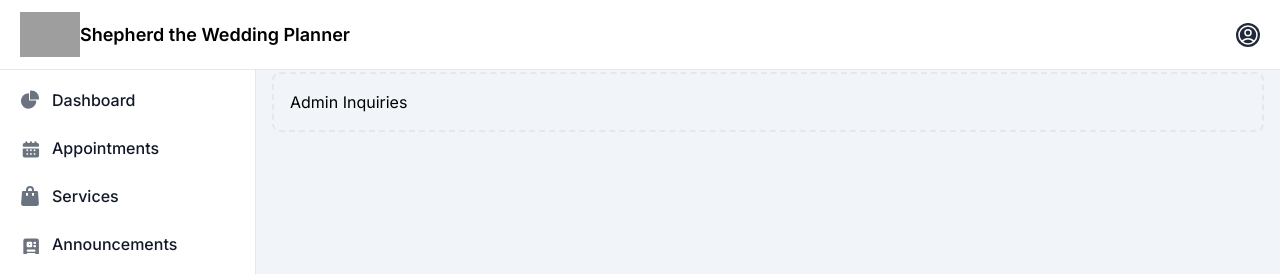
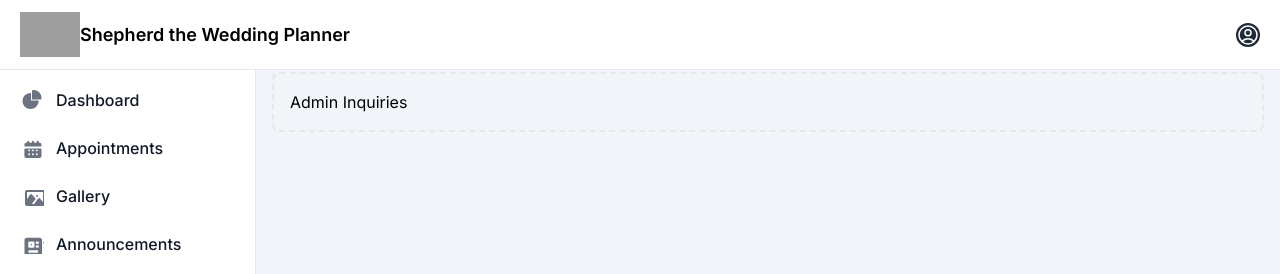
Before and after one commit to jamela012/stwp-nextjs, a Next.js app: page /admin/inquiries in a window 1280 px wide. Shown: the top 274 px of the page. Built offline with nearby package versions, Linux system fonts and the light colour scheme; grey boxes are pictures that could not be loaded.

Commit message:
update admin sidenav

```diff
--- a/src/app/admin/components/AdminSideNav.tsx
+++ b/src/app/admin/components/AdminSideNav.tsx
@@ -158,7 +158,7 @@ export default function AdminSideNav() {
                                 className="flex items-center p-2 text-gray-900 rounded-lg dark:text-white hover:bg-gray-100 dark:hover:bg-gray-700 group"
                             >
                                 <svg
-                                    className="w-5 h-5 text-gray-500 transition duration-75 dark:text-gray-400 group-hover:text-gray-900 dark:group-hover:text-white"
+                                    className="w-6 h-5 text-gray-500 transition duration-75 dark:text-gray-400 group-hover:text-gray-900 dark:group-hover:text-white"
                                     aria-hidden="true"
                                     xmlns="http://www.w3.org/2000/svg"
                                     fill="currentColor"
@@ -176,7 +176,7 @@ export default function AdminSideNav() {
                                 className="flex items-center p-2 text-gray-900 rounded-lg dark:text-white hover:bg-gray-100 dark:hover:bg-gray-700 group"
                             >
                                 <svg
-                                    className="flex-shrink-0 w-5 h-5 text-gray-500 transition duration-75 dark:text-gray-400 group-hover:text-gray-900 dark:group-hover:text-white"
+                                    className="flex-shrink-0 w-6 h-5 text-gray-500 transition duration-75 dark:text-gray-400 group-hover:text-gray-900 dark:group-hover:text-white"
                                     aria-hidden="true"
                                     xmlns="http://www.w3.org/2000/svg"
                                     fill="currentColor"
@@ -189,19 +189,21 @@ export default function AdminSideNav() {
                         </li>
                         <li>
                             <Link
-                                href="/admin/services"
+                                href="/admin/gallery"
                                 className="flex items-center p-2 text-gray-900 rounded-lg dark:text-white hover:bg-gray-100 dark:hover:bg-gray-700 group"
                             >
                                 <svg
-                                    className="flex-shrink-0 w-5 h-5 text-gray-500 transition duration-75 dark:text-gray-400 group-hover:text-gray-900 dark:group-hover:text-white"
+                                    className="flex-shrink-0 w-6 h-5 text-gray-500 transition duration-75 dark:text-gray-400 group-hover:text-gray-900 dark:group-hover:text-white"
                                     aria-hidden="true"
                                     xmlns="http://www.w3.org/2000/svg"
                                     fill="currentColor"
                                     viewBox="0 0 18 20">
-                                    <path d="M17 5.923A1 1 0 0 0 16 5h-3V4a4 4 0 1 0-8 0v1H2a1 1 0 0 0-1 .923L.086 17.846A2 2 0 0 0 2.08 20h13.84a2 2 0 0 0 1.994-2.153L17 5.923ZM7 9a1 1 0 0 1-2 0V7h2v2Zm0-5a2 2 0 1 1 4 0v1H7V4Zm6 5a1 1 0 1 1-2 0V7h2v2Z" />
+                                    <path fillRule="evenodd" d="M13 10a1 1 0 0 1 1-1h.01a1 1 0 1 1 0 2H14a1 1 0 0 1-1-1Z" clipRule="evenodd"/>
+                                    <path fillRule="evenodd" d="M2 6a2 2 0 0 1 2-2h16a2 2 0 0 1 2 2v12c0 .556-.227 1.06-.593 1.422A.999.999 0 0 1 20.5 20H4a2.002 2.002 0 0 1-2-2V6Zm6.892 12 3.833-5.356-3.99-4.322a1 1 0 0 0-1.549.097L4 12.879V6h16v9.95l-3.257-3.619a1 1 0 0 0-1.557.088L11.2 18H8.892Z" clipRule="evenodd"/>
                                 </svg>
+
                                 <span className="flex-1 ms-3 whitespace-nowrap">
-                                    Services
+                                    Gallery
                                 </span>
                             </Link>
                         </li>
@@ -211,7 +213,7 @@ export default function AdminSideNav() {
                                 className="flex items-center p-2 text-gray-900 rounded-lg dark:text-white hover:bg-gray-100 dark:hover:bg-gray-700 group"
                             >
                                 <svg
-                                    className="flex-shrink-0 w-5 h-5 text-gray-500 transition duration-75 dark:text-gray-400 group-hover:text-gray-900 dark:group-hover:text-white"
+                                    className="flex-shrink-0 w-6 h-5 text-gray-500 transition duration-75 dark:text-gray-400 group-hover:text-gray-900 dark:group-hover:text-white"
                                     aria-hidden="true"
                                     xmlns="http://www.w3.org/2000/svg"
                                     fill="currentColor"
@@ -228,7 +230,7 @@ export default function AdminSideNav() {
                                 className="flex items-center p-2 text-gray-900 rounded-lg dark:text-white hover:bg-gray-100 dark:hover:bg-gray-700 group"
                             >
                                 <svg
-                                    className="flex-shrink-0 w-5 h-5 text-gray-500 transition duration-75 dark:text-gray-400 group-hover:text-gray-900 dark:group-hover:text-white"
+                                    className="flex-shrink-0 w-6 h-5 text-gray-500 transition duration-75 dark:text-gray-400 group-hover:text-gray-900 dark:group-hover:text-white"
                                     aria-hidden="true"
                                     xmlns="http://www.w3.org/2000/svg"
                                     fill="currentColor"
@@ -249,7 +251,7 @@ export default function AdminSideNav() {
                                 className="flex items-center p-2 text-gray-900 rounded-lg dark:text-white hover:bg-gray-100 dark:hover:bg-gray-700 group"
                             >
                                 <svg
-                                    className="flex-shrink-0 w-5 h-5 text-gray-500 transition duration-75 dark:text-gray-400 group-hover:text-gray-900 dark:group-hover:text-white"
+                                    className="flex-shrink-0 w-6 h-5 text-gray-500 transition duration-75 dark:text-gray-400 group-hover:text-gray-900 dark:group-hover:text-white"
                                     aria-hidden="true"
                                     xmlns="http://www.w3.org/2000/svg"
                                     fill="currentColor"
```
